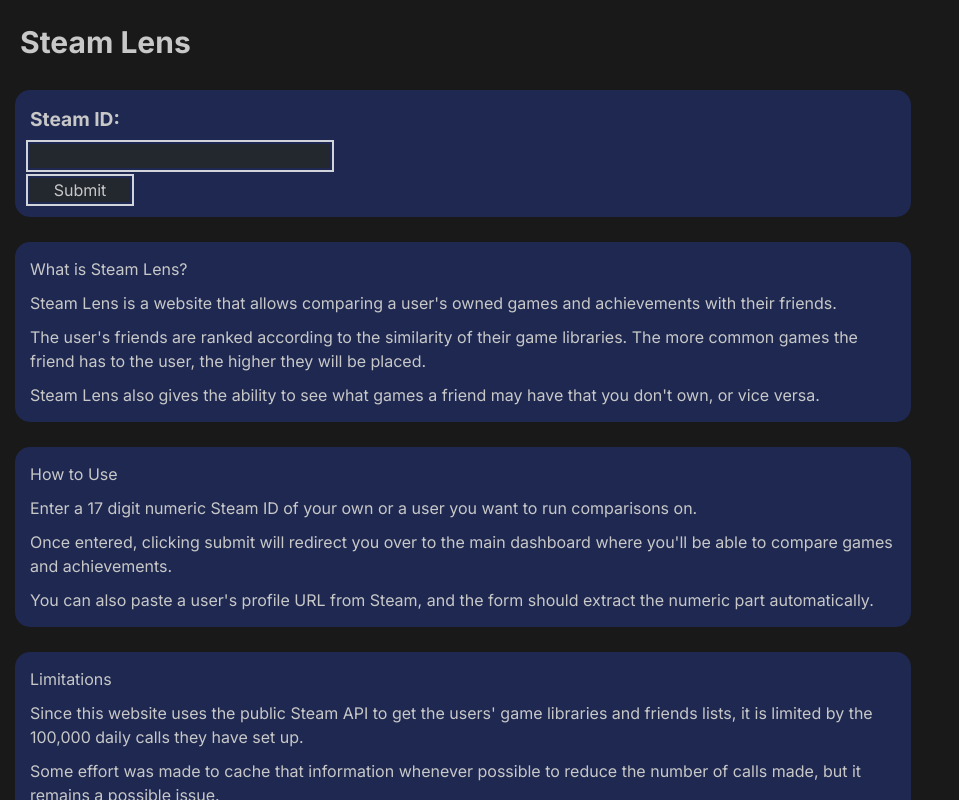
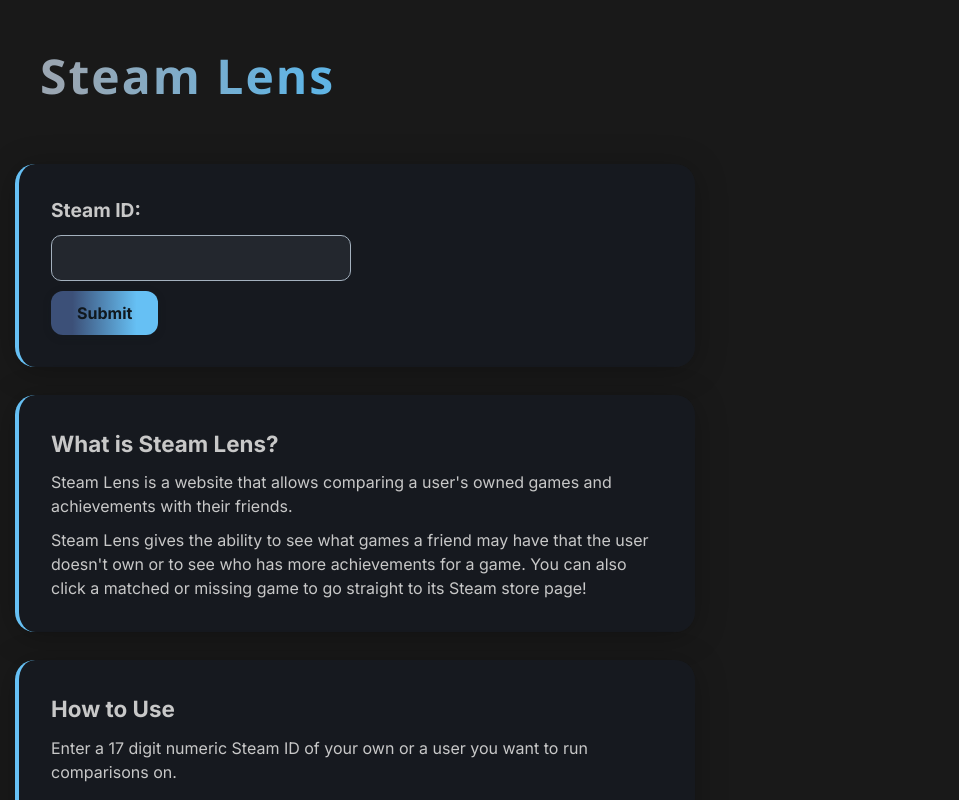
Before and after one commit to kawilkinson/steam-lens, a Next.js app in the folder frontend/: page / in a window 1280 px wide. Shown: the top 800 px of the page, without its empty margins (0-959 px from the left). Built offline with nearby package versions, Linux system fonts and the light colour scheme.

Commit message:
revamp frontend UI to be much more clean and user friendly

```diff
--- a/frontend/src/app/[steamid]/page.module.css
+++ b/frontend/src/app/[steamid]/page.module.css
@@ -3,12 +3,31 @@
   align-items: center;
   justify-content: space-between;
   margin: 40px;
-  font-size: 30px;
   font-weight: bold;
+}
+
+.logoTitle {
+  font-family: 'Segoe UI', 'Arial', 'Helvetica Neue', sans-serif;
+  font-size: 3rem;
+  font-weight: 900;
+  letter-spacing: 2px;
+  background: linear-gradient(90deg, var(--accent-200) 10%, var(--steam-light-blue) 90%);
+  background-clip: text;
+  -webkit-background-clip: text;
+  -webkit-text-fill-color: transparent;
+  margin-bottom: 12px;
+  opacity: 0.93;
 }
 
 .main {
   margin: 20px;
+}
+
+.title {
+  display: flex;
+	justify-content: space-between;
+	padding: 10px 20px;
+	font-size: 2.0rem;
 }
 
 .error {
@@ -18,15 +37,22 @@
 }
 
 .homeButton {
-  font-size: 1.2rem;
-  border: 5px solid var(--accent-dark-rgb);
-  background-color: var(--accent-dark-rgb);
-  border-radius: 15%;
-  padding: 15px;
+  font-size: 1.15rem;
+  font-weight: 700;
+  padding: 12px 32px;
+  border: none;
+  border-radius: 14px;
+  background: linear-gradient(90deg, var(--accent-light-rgb) 20%, var(--steam-light-blue) 80%);
+  color: #10181e;
+  box-shadow: 0 2px 8px 0 #10181e33;
   text-align: center;
+  transition: background 0.18s, color 0.18s, transform 0.14s;
+  outline: none;
 }
 
-.homeButton:hover {
-  border-color: var(--accent-light-rgb);
-  background-color: var(--accent-light-rgb);
+.homeButton:hover, .homeButton:focus-visible {
+  background: linear-gradient(90deg, var(--accent-200) 20%, var(--steam-light-blue) 80%);
+  color: #10181e;
+  transform: translateY(-1px) scale(1.03);
+  opacity: 1;
 }
--- a/frontend/src/app/[steamid]/page.tsx
+++ b/frontend/src/app/[steamid]/page.tsx
@@ -18,12 +18,13 @@
     return (
     <>
         <header className={styles.header}>
-        <h1>Steam Lens</h1>
+        <h1 className={styles.logoTitle}>Steam Lens</h1>
         <Link href="/" className={styles.homeButton}>Home</Link>
         </header>
         <main className={styles.main}>
         {summary != null ?
             <>
+            <p className={styles.title}>User</p>
             <ProfileCard summary={summary!} games={null} numOfRanks={0} userID={steamID} />
             <FriendsList steamid={steamID} />
             </>
--- a/frontend/src/app/components/ProfileCard/GamesList/AchievementSummary/AchievementSummary.tsx
+++ b/frontend/src/app/components/ProfileCard/GamesList/AchievementSummary/AchievementSummary.tsx
@@ -32,7 +32,7 @@
     return (
       <div className={achievementStyles.achievementSummary}>
         <p>
-          <strong>You:</strong> {playerCount} / {total} achievements
+          <strong>User:</strong> {playerCount} / {total} achievements
         </p>
         <p>
           <strong>Friend:</strong> {friendCount} / {total} achievements
--- a/frontend/src/app/components/ProfileCard/ProfileCard.module.css
+++ b/frontend/src/app/components/ProfileCard/ProfileCard.module.css
@@ -1,41 +1,61 @@
 .container {
   display: flex;
   flex-direction: column;
-	padding: 2px 15px;
+  background: var(--dark-card);
+  border-radius: 18px;
+  box-shadow: 0 4px 32px 0 rgba(0,0,0,0.16);
+  padding: 14px 28px 18px 28px;
+  margin-bottom: 16px;
+  transition: box-shadow 0.15s;
+  border-left: 4px solid var(--steam-light-blue);
 }
 
 .container:hover {
+  box-shadow: 0 6px 40px 0 rgba(52, 162, 225, 0.09);
   cursor: pointer;
 }
 
 .header {
   display: flex;
   justify-content: space-between;
-	background-color: var(--accent-dark-rgb);
+  align-items: center;
+  background-color: transparent;
+  padding-bottom: 12px;
+  border-bottom: 1px solid #26324a50;
 }
 
 .profileSection {
   display: flex;
-	justify-content: flex-start;
   align-items: center;
 }
 
 .avatar {
-	margin: 10px 30px;
+  margin-right: 18px;
+  border-radius: 10px;
+  background: #202634;
+  box-shadow: 0 2px 8px rgba(60, 160, 240, 0.10);
 }
 
 .personaname {
-	font-size: 1.5rem;
+  font-size: 1.2rem;
+  font-weight: 700;
+  color: var(--accent-200);
+  letter-spacing: 1px;
 }
 
 .error {
   align-self: center;
-	color: red;
+  color: #e15a5a;
+  font-size: 1rem;
 }
 
 @media only screen and (max-width: 768px) {
   .header {
     flex-direction: column;
+    align-items: flex-start;
+    gap: 10px;
   }
-
+  .container {
+    padding: 10px 8px 16px 8px;
   }
+}
--- a/frontend/src/app/components/ProfileCard/ProfileCard.tsx
+++ b/frontend/src/app/components/ProfileCard/ProfileCard.tsx
@@ -63,12 +63,10 @@
           />
           <p className={styles.personaname}>{summary.personaName}</p>
         </div>
-
           {games == null || games.friendGamesCount == 0 ? <></>
           :
           <Rankings rankings={games} numOfRanks={numOfRanks}/>}
-
-      </div>
+        </div>
       {expanded && games &&
         <GamesList
           games={displayGames}
--- a/frontend/src/app/globals.css
+++ b/frontend/src/app/globals.css
@@ -8,6 +8,14 @@
 
   --error-light-rgb: rgb(120, 60, 60);
   --error-dark-rgb: rgb(80, 20, 20);
+
+  --steam-blue: #1b2838;
+  --steam-light-blue: #66c0f4;
+  --accent-100: #c7d5e0;
+  --accent-200: #a4b1be;
+  --accent-300: #e5e9f1;
+
+  --dark-card: rgba(23,26,33,0.85);
 }
 
 * {
--- a/frontend/src/app/page.module.css
+++ b/frontend/src/app/page.module.css
@@ -1,23 +1,44 @@
 .header {
   display: flex;
-  flex-direction: column;
-  margin: 20px;
+  align-items: center;
+  justify-content: space-between;
+  margin: 40px;
   font-size: 30px;
   font-weight: bold;
+}
+
+.logoTitle {
+  font-family: 'Segoe UI', 'Arial', 'Helvetica Neue', sans-serif;
+  font-size: 3rem;
+  font-weight: 900;
+  letter-spacing: 2px;
+  background: linear-gradient(90deg, var(--accent-200) 10%, var(--steam-light-blue) 90%);
+  background-clip: text;
+  -webkit-background-clip: text;
+  -webkit-text-fill-color: transparent;
+  margin-bottom: 12px;
+  opacity: 0.93;
+}
+
+.h2 {
+  font-weight: bold;
+  font-size: 1.4rem;
 }
 
 .section {
   display: flex;
   flex-direction: column;
   gap: 10px;
-  margin: 25px 15px;
+  background-color: var(--dark-card);
+  border-radius: 20px;
+  border-left: 4px solid var(--steam-light-blue);
+  box-shadow: 0 4px 32px 0 rgba(0,0,0,0.25);
+  margin: 28px 15px;
+  padding: 32px;
+  width: 85%;
+  max-width: 680px;
 
-  padding: 15px;
-  background-color: var(--accent-dark-rgb);
-  border-radius: 15px;
-
-  width: 70%;
-
+  backdrop-filter: blur(6px);
 }
 
 .form {
@@ -35,13 +56,30 @@
 .form input {
   width: 300px;
   background-color: #23272e;
-  outline: 2px solid #d1d5db;
-  outline-offset: 2px;
+  outline: none;
+  border: 1.5px solid #a4b1be;
+  border-radius: 10px;
+  padding: 10px 16px;
+  color: #e5e9f1;
+  font-size: 1rem;
+  transition: border 0.2s, box-shadow 0.2s;
 }
 
 .form button {
-  width: 100px;
-  background-color: #23272e;
-  outline: 2px solid #d1d5db;
-  outline-offset: 2px;
+  background: linear-gradient(90deg, var(--accent-light-rgb) 20%, var(--steam-light-blue) 80%);
+  color: #10181e;
+  border-radius: 12px;
+  font-weight: 700;
+  padding: 10px 26px;
+  box-shadow: 0 2px 8px 0 #10181e33;
+  border: none;
+  cursor: pointer;
+  transition: background 0.2s;
 }
+
+.form button:hover {
+  background: linear-gradient(90deg, var(--accent-200) 20%, var(--steam-light-blue) 80%);
+  color: #10181e;
+  transform: translateY(-1px) scale(1.03);
+  opacity: 1;
+}
--- a/frontend/src/app/page.tsx
+++ b/frontend/src/app/page.tsx
@@ -8,6 +8,7 @@
   const [userID, setUserID] = useState<string>("");
   const router = useRouter();
 
+  // Allows for an optional Steam Community profile URL that contains the Steam ID to be submitted instead
   function handleClick() {
     let destination = userID;
     const match = userID.match(/https:\/\/steamcommunity\.com\/profiles\/(\d+)/);
@@ -21,7 +22,7 @@
   return (
     <>
       <header className={styles.header}>
-        <h1>Steam Lens</h1>
+        <h1 className={styles.logoTitle}>Steam Lens</h1>
       </header>
       <main className={styles.main}>
         <div className={styles.section}>
@@ -32,15 +33,17 @@
           </div>
         </div>
         <div className={styles.section}>
-          <h2>What is Steam Lens?</h2>
-          <p>Steam Lens is a website that allows comparing a user&apos;s owned games and achievements with their friends.</p>
-          <p>The user&apos;s friends are ranked according to the similarity of their game libraries. The more common games the friend has to the user, the higher they will be placed.</p>
+          <h2 className={styles.h2}>What is Steam Lens?</h2>
           <p>
-            Steam Lens also gives the ability to see what games a friend may have that you don&apos;t own, or vice versa.
+            Steam Lens is a website that allows comparing a user&apos;s owned games and achievements with their friends.
+          </p>
+          <p>
+            Steam Lens gives the ability to see what games a friend may have that the user doesn&apos;t own or to see who has more achievements for a game.
+            You can also click a matched or missing game to go straight to its Steam store page!
           </p>
         </div>
         <div className={styles.section}>
-          <h2>How to Use</h2>
+          <h2 className={styles.h2}>How to Use</h2>
           <p>
             Enter a 17 digit numeric Steam ID of your own or a user you want to run comparisons on.
           </p>
@@ -48,16 +51,27 @@
             Once entered, clicking submit will redirect you over to the main dashboard where you&apos;ll be able to compare games and achievements.
           </p>
           <p>
-            You can also paste a user&apos;s profile URL from Steam, and the form should extract the numeric part automatically.
+            Note, if the user or a friend has their profile privated in any way then that can prevent data from the API to return for that account.
+            If you notice rankings, games, achievement counts, etc. aren&apos;t loading for a specific person then apart from the daily API limit being reached that would
+            the reason for data not loading.
           </p>
         </div>
         <div className={styles.section}>
-          <h2>Limitations</h2>
+          <h2 className={styles.h2}>How rankings are calculated</h2>
           <p>
-            Since this website uses the public Steam API to get the users&apos; game libraries and friends lists, it is limited by the 100,000 daily calls they have set up.
+            The user&apos;s friends are ranked according to the similarity of their game libraries. The more games owned by both the user and friend, the higher the friend will be placed.
+            For example as of right now there is a hidden score that is calculated with the number of matching games making up 60% of the score, and percentage of matching games making up 40% of the score.
+          </p>
+        </div>
+        <div className={styles.section}>
+          <h2 className={styles.h2}>Limitations</h2>
+          <p>
+            This website works only because of Valve&apos;s Steam API that is useable for anyone with a Steam account that requests an API key.
+            They have a 100,000 daily API call limit. If you notice errors being thrown or data not loading, then it is likely due to that limit being reached
+            since user/friend data, game data, and achievement data are all gotten from Steam&apos;s endpoints.
           </p>
           <p>
-            Some effort was made to cache that information whenever possible to reduce the number of calls made, but it remains a possible issue.
+            I have added backend caching of the data returned from Steam&apos;s endpoints to reduce API calls as much as possible to make it unlikely this daily limit is reached.
           </p>
         </div>
       </main >
```
Also changed, not shown: frontend/src/app/components/ProfileCard/GamesList/AchievementSummary/AchievementSummary.module.css (+9 -38 lines), frontend/src/app/components/ProfileCard/GamesList/GamesList.module.css (+45 -31 lines), frontend/src/app/components/ProfileCard/Rankings/Rankings.module.css (+19 -14 lines), frontend/src/app/components/FriendsList/FriendsList.module.css (line endings or trailing spaces). Lines whose indentation alone changed are shown as unchanged.
